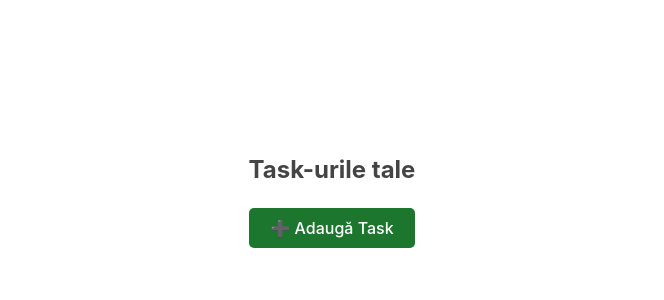
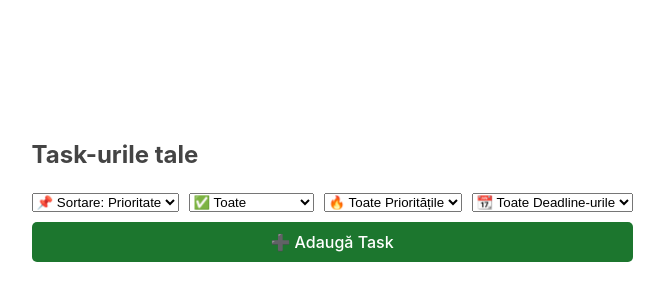
Before and after one commit to unibuc-cs/software-engineering-product-studenti-straini, a React (Vite) app in the folder taskmaster-frontend/: page /tasks in a window 1280 px wide. Shown: the part 202-502 px from the top of the page, without its empty margins (308-972 px from the left). Built offline with nearby package versions, Linux system fonts and the light colour scheme.

Commit message:
Am adaugat sortare si filtrare

```diff
--- a/taskmaster-frontend/src/pages/Tasks.jsx
+++ b/taskmaster-frontend/src/pages/Tasks.jsx
@@ -13,6 +13,12 @@ const Tasks = ({ userId }) => {
         priority: "MEDIUM",
         deadline: "",
     });
+
+    const [sortBy, setSortBy] = useState("priority"); //sortare default dupa prioritati
+    const [filterStatus, setFilterStatus] = useState("all"); // "all", "completed", "incomplete"
+    const [filterPriority, setFilterPriority] = useState("ALL"); // "ALL", "HIGH", "MEDIUM", "LOW"
+    const [filterDeadline, setFilterDeadline] = useState("ALL"); // "ALL", "Overdue", "Upcoming"
+
 
     useEffect(() => {
         const fetchTasks = async () => {
@@ -48,29 +54,82 @@ const Tasks = ({ userId }) => {
         }
     };
 
+    //sortare task uri
+    const sortedTasks = [...tasks].sort((a, b) => {
+        if (sortBy === "priority") {
+            const priorityOrder = { HIGH: 1, MEDIUM: 2, LOW: 3 };
+            return priorityOrder[a.priority] - priorityOrder[b.priority];
+        } else if (sortBy === "deadline") {
+            return new Date(a.deadline || "9999-12-31") - new Date(b.deadline || "9999-12-31");
+        }
+        return 0;
+    });
+
+    //filtrare task uri
+    const filteredTasks = [...sortedTasks].filter(task => {
+        if (filterStatus === "completed" && !task.completed) return false;
+        if (filterStatus === "incomplete" && task.completed) return false;
+        if (filterPriority !== "ALL" && task.priority !== filterPriority) return false;
+
+        const today = new Date();
+        if (filterDeadline === "Overdue" && (!task.deadline || new Date(task.deadline) > today)) return false;
+        if (filterDeadline === "Upcoming" && (!task.deadline || new Date(task.deadline) < today)) return false;
+
+        return true;
+    });
+
     return (
         <div>
             <h2>Task-urile tale</h2>
 
+            {/*filtrare si sortare*/}
+            <div style={{display: "flex", gap: "10px", marginBottom: "10px"}}>
+                <select onChange={(e) => setSortBy(e.target.value)} value={sortBy}>
+                    <option value="priority">📌 Sortare: Prioritate</option>
+                    <option value="deadline">📅 Sortare: Deadline</option>
+                </select>
+
+                <select onChange={(e) => setFilterStatus(e.target.value)} value={filterStatus}>
+                    <option value="all">✅ Toate</option>
+                    <option value="completed">✅ Completate</option>
+                    <option value="incomplete">❌ Necompletate</option>
+                </select>
+
+                <select onChange={(e) => setFilterPriority(e.target.value)} value={filterPriority}>
+                    <option value="ALL">🔥 Toate Prioritățile</option>
+                    <option value="HIGH">🟥 High</option>
+                    <option value="MEDIUM">🟧 Medium</option>
+                    <option value="LOW">🟩 Low</option>
+                </select>
+
+                <select onChange={(e) => setFilterDeadline(e.target.value)} value={filterDeadline}>
+                    <option value="ALL">📆 Toate Deadline-urile</option>
+                    <option value="Overdue">⏳ Depășite</option>
+                    <option value="Upcoming">🔜 În Viitor</option>
+                </select>
+            </div>
+
+            {/*buton pentru adaugarea unui task*/}
             <button onClick={() => setShowForm(true)}>➕ Adaugă Task</button>
 
             {showForm && (
-                <form onSubmit={handleAddTask} style={{ marginTop: "10px", display: "flex", flexDirection: "column", gap: "5px" }}>
+                <form onSubmit={handleAddTask}
+                      style={{marginTop: "10px", display: "flex", flexDirection: "column", gap: "5px"}}>
                     <input
                         type="text"
                         placeholder="Titlu"
                         value={newTask.title}
-                        onChange={(e) => setNewTask({ ...newTask, title: e.target.value })}
+                        onChange={(e) => setNewTask({...newTask, title: e.target.value})}
                         required
                     />
                     <textarea
                         placeholder="Descriere"
                         value={newTask.description}
-                        onChange={(e) => setNewTask({ ...newTask, description: e.target.value })}
+                        onChange={(e) => setNewTask({...newTask, description: e.target.value})}
                     />
                     <select
                         value={newTask.priority}
-                        onChange={(e) => setNewTask({ ...newTask, priority: e.target.value })}
+                        onChange={(e) => setNewTask({...newTask, priority: e.target.value})}
                     >
                         <option value="HIGH">🟥 High</option>
                         <option value="MEDIUM">🟧 Medium</option>
@@ -79,14 +138,14 @@ const Tasks = ({ userId }) => {
                     <input
                         type="date"
                         value={newTask.deadline}
-                        onChange={(e) => setNewTask({ ...newTask, deadline: e.target.value })}
+                        onChange={(e) => setNewTask({...newTask, deadline: e.target.value})}
                     />
                     <button type="submit">✅ Adaugă</button>
                 </form>
             )}
 
             <ul>
-                {tasks.map((task) => (
+                {filteredTasks.map((task) => (
                     <li key={task.taskId}>
                         <Link to={`/tasks/${task.taskId}`} style={{textDecoration: 'none', color: 'black'}}>
                             <strong>{task.title}</strong> - {task.completed ? "✅ Completat" : "❌ Necompletat"}
```
